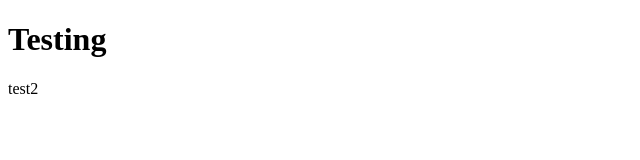
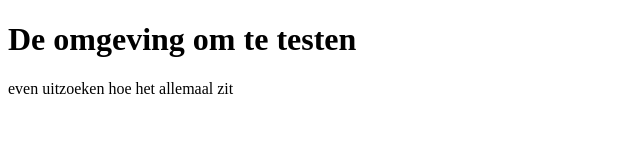
Before and after one commit to DutchmanH/Testomgeving, a plain HTML site: page OmgevingTest/WebContent/index.html in a window 1280 px wide. Shown: the whole page, without its empty margins (0-640 px from the left). Drawn offline with Linux system fonts and the light colour scheme.

Commit message:
ietsje meer toevoegen

```diff
--- a/OmgevingTest/WebContent/index.html
+++ b/OmgevingTest/WebContent/index.html
@@ -5,7 +5,8 @@
 		<title>Test omgeving Martijn</title>
 	</head>
 <body>
-	<h1>Testing</h1>
-	test2
+	<h1>De omgeving om te testen</h1>
+
+	<p>even uitzoeken hoe het allemaal zit</p>
 </body>
 </html>
```
